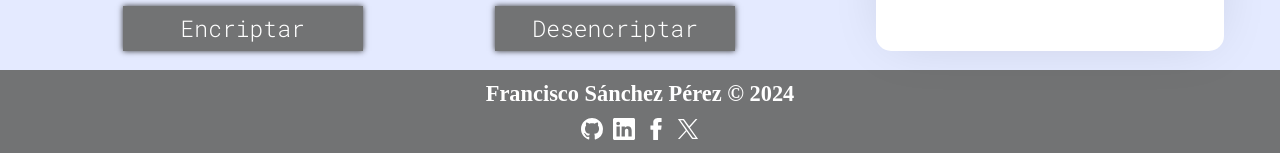
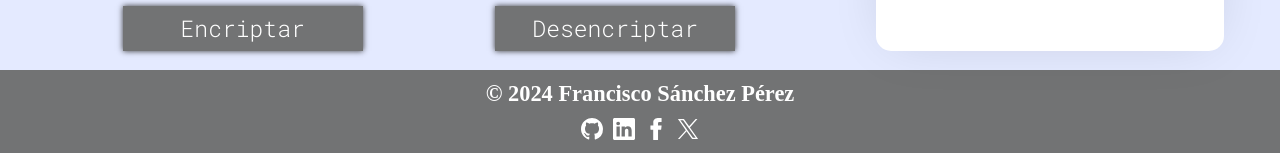
Before and after one commit to SiGMafEAr/challengeAluraEncriptador, a plain HTML site: page index.html in a window 1280 px wide. Shown: the part 644-797 px from the top of the page. Drawn offline with Linux system fonts and the light colour scheme; some packages are replaced by stand-ins of ours; a script that the page names is missing.

Commit message:
Update index.html

```diff
--- a/index.html
+++ b/index.html
@@ -50,7 +50,7 @@
     </main>
 
     <footer>
-        <div class="copyright">Francisco S&aacute;nchez P&eacute;rez &#169; 2024</div>
+        <div class="copyright"><small>&#169; 2024</small> Francisco S&aacute;nchez P&eacute;rez </div>
         <div class="containerIcons">
           <a href="https://github.com/SiGMafEAr" target="_blank" rel="noopener noreferrer"><img src="assets/images/github.svg" alt="Perfil en GitHub"></a>
           <a href="https://www.linkedin.com/in/sperezfrancisco" target="_blank" rel="noopener noreferrer"><img src="assets/images/linkedin.svg" alt="Perfil en LinkedIn"></a>
```
